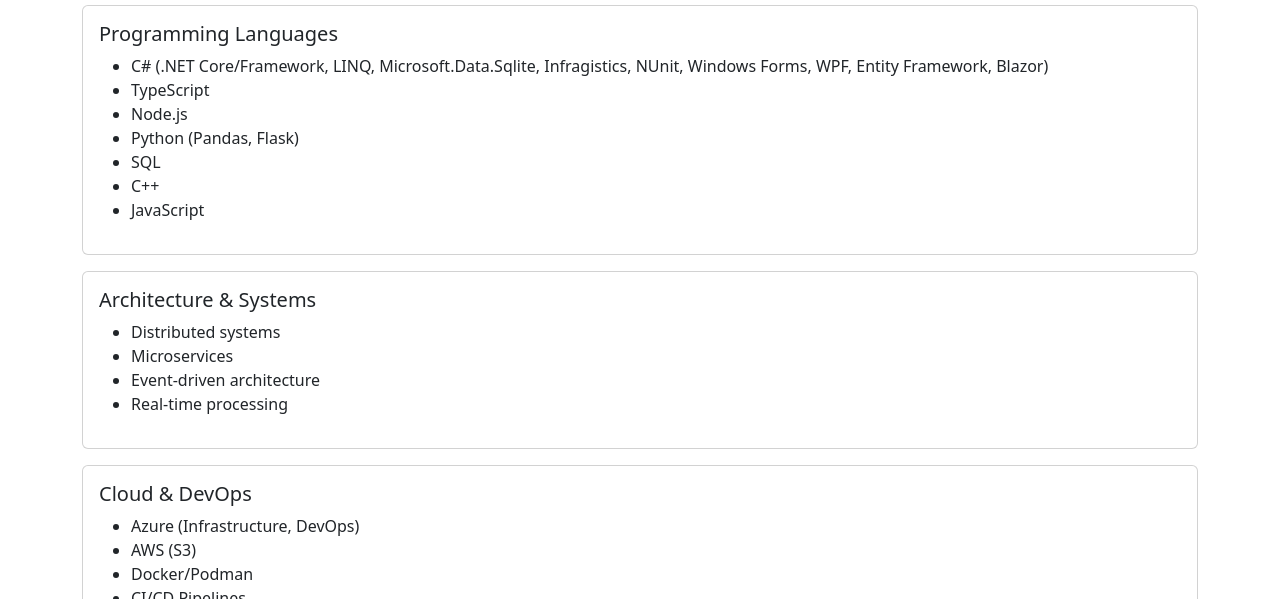
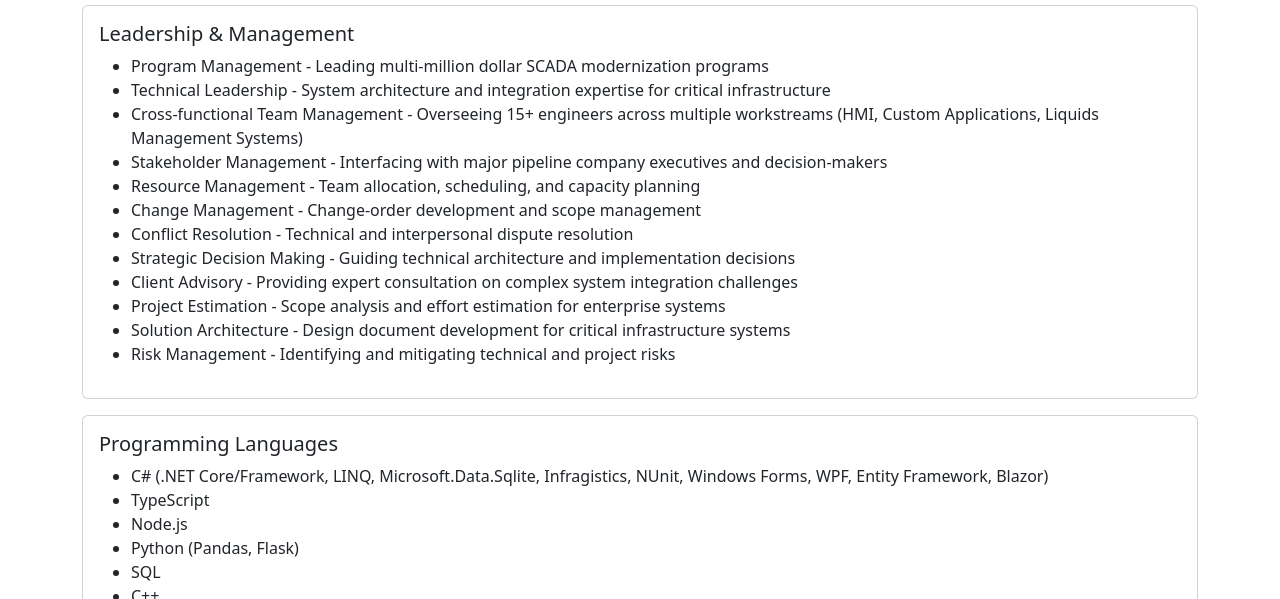
Before and after one commit to grgomez/germangomezcc, a website: page index.html in a window 1280 px wide. Shown: the part 650-1249 px from the top of the page. Drawn offline with nearby package versions, Linux system fonts and the light colour scheme.

Commit message:
Added Leader & Management section - consider modifying long descriptions

```diff
--- a/index.html
+++ b/index.html
@@ -30,6 +30,25 @@
 
             <section id="skills" class="mb-5">
                 <h2>Technical Skills</h2>
+                <div class="card mb-3">
+                    <div class="card-body">
+                        <h5 class="card-title">Leadership & Management</h5>
+                        <ul>
+                            <li>Program Management - Leading multi-million dollar SCADA modernization programs</li>
+                            <li>Technical Leadership - System architecture and integration expertise for critical infrastructure</li>
+                            <li>Cross-functional Team Management - Overseeing 15+ engineers across multiple workstreams (HMI, Custom Applications, Liquids Management Systems)</li>
+                            <li>Stakeholder Management - Interfacing with major pipeline company executives and decision-makers</li>
+                            <li>Resource Management - Team allocation, scheduling, and capacity planning</li>
+                            <li>Change Management - Change-order development and scope management</li>
+                            <li>Conflict Resolution - Technical and interpersonal dispute resolution</li>
+                            <li>Strategic Decision Making - Guiding technical architecture and implementation decisions</li>
+                            <li>Client Advisory - Providing expert consultation on complex system integration challenges</li>
+                            <li>Project Estimation - Scope analysis and effort estimation for enterprise systems</li>
+                            <li>Solution Architecture - Design document development for critical infrastructure systems</li>
+                            <li>Risk Management - Identifying and mitigating technical and project risks</li>
+                        </ul>
+                    </div>
+                </div>
                 <div class="card mb-3">
                     <div class="card-body">
                         <h5 class="card-title">Programming Languages</h5>
```
